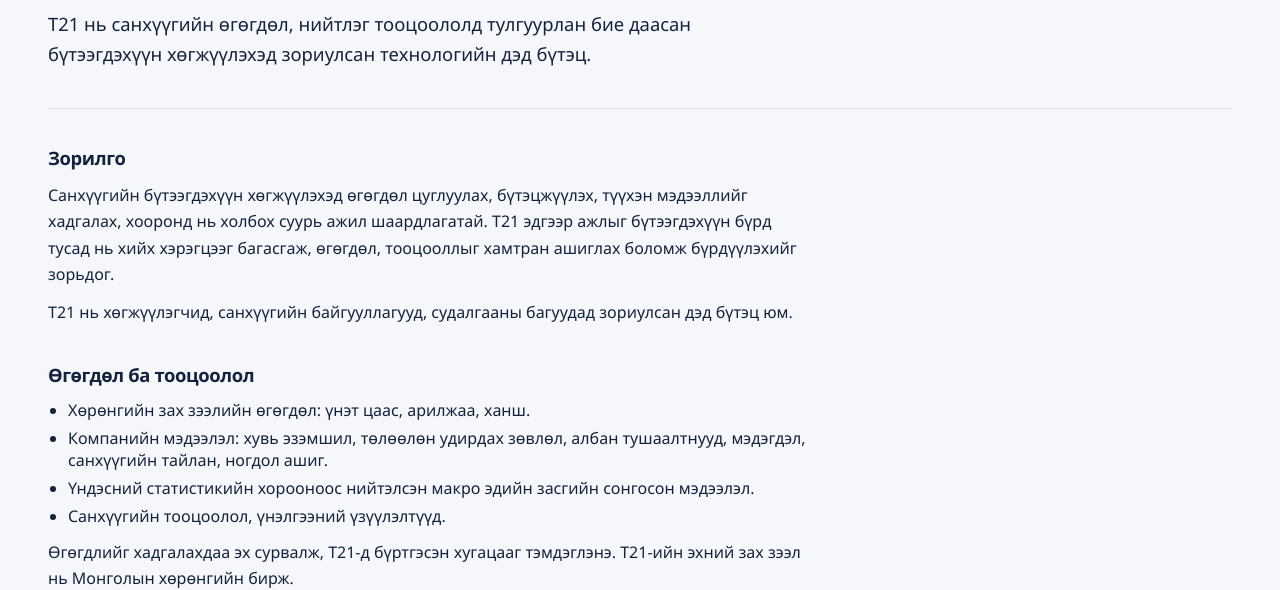
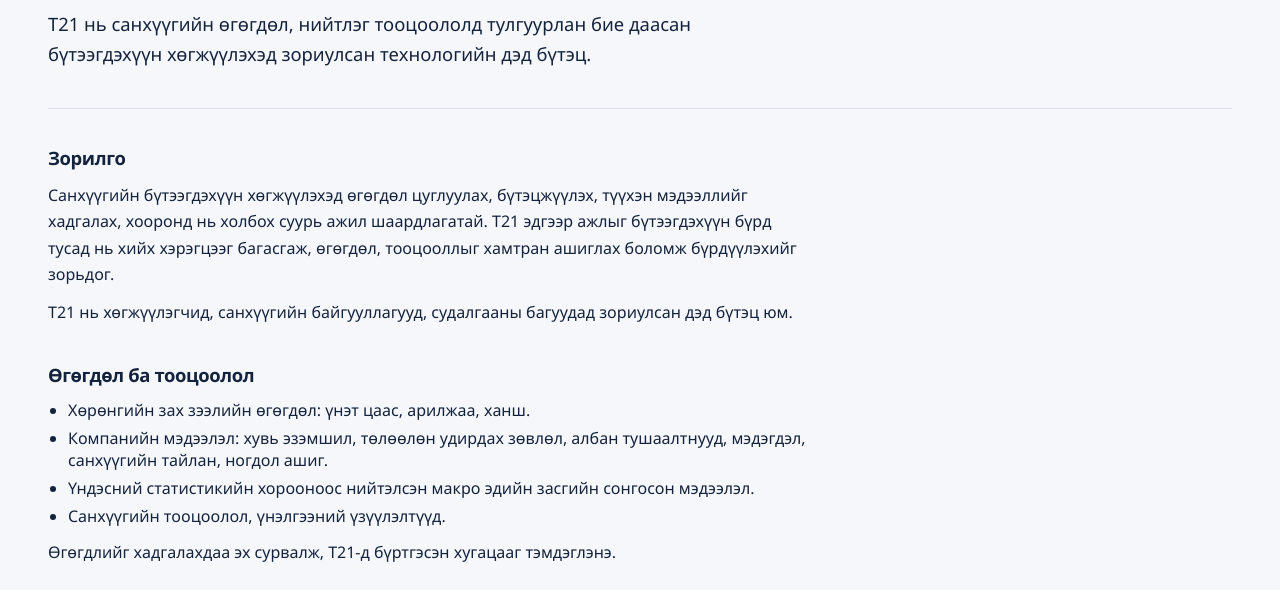
Before and after one commit to bilguuntulga66llc-oss/t21-ecosystem, a plain HTML site: page about/index.html in a window 1280 px wide. Shown: the part 217-807 px from the top of the page. Drawn offline with Linux system fonts and the light colour scheme.

Commit message:
Release 0.8.1

```diff
--- a/about/index.html
+++ b/about/index.html
@@ -4,7 +4,7 @@
   <main id="main" tabindex="-1"><section class="page-intro"><div class="intro-line"><h1>T21-ийн тухай</h1></div><p class="about-identity">T21 нь санхүүгийн өгөгдөл, нийтлэг тооцоололд тулгуурлан бие даасан бүтээгдэхүүн хөгжүүлэхэд зориулсан технологийн дэд бүтэц.</p></section>
   <div class="about">
   <section aria-labelledby="purpose-title"><h2 id="purpose-title">Зорилго</h2><p>Санхүүгийн бүтээгдэхүүн хөгжүүлэхэд өгөгдөл цуглуулах, бүтэцжүүлэх, түүхэн мэдээллийг хадгалах, хооронд нь холбох суурь ажил шаардлагатай. T21 эдгээр ажлыг бүтээгдэхүүн бүрд тусад нь хийх хэрэгцээг багасгаж, өгөгдөл, тооцооллыг хамтран ашиглах боломж бүрдүүлэхийг зорьдог.</p><p>T21 нь хөгжүүлэгчид, санхүүгийн байгууллагууд, судалгааны багуудад зориулсан дэд бүтэц юм.</p></section>
-  <section aria-labelledby="data-title"><h2 id="data-title">Өгөгдөл ба тооцоолол</h2><ul class="facts"><li>Хөрөнгийн зах зээлийн өгөгдөл: үнэт цаас, арилжаа, ханш.</li><li>Компанийн мэдээлэл: хувь эзэмшил, төлөөлөн удирдах зөвлөл, албан тушаалтнууд, мэдэгдэл, санхүүгийн тайлан, ногдол ашиг.</li><li>Үндэсний статистикийн хорооноос нийтэлсэн макро эдийн засгийн сонгосон мэдээлэл.</li><li>Санхүүгийн тооцоолол, үнэлгээний үзүүлэлтүүд.</li></ul><p>Өгөгдлийг хадгалахдаа эх сурвалж, T21-д бүртгэсэн хугацааг тэмдэглэнэ. T21-ийн эхний зах зээл нь Монголын хөрөнгийн бирж.</p></section>
+  <section aria-labelledby="data-title"><h2 id="data-title">Өгөгдөл ба тооцоолол</h2><ul class="facts"><li>Хөрөнгийн зах зээлийн өгөгдөл: үнэт цаас, арилжаа, ханш.</li><li>Компанийн мэдээлэл: хувь эзэмшил, төлөөлөн удирдах зөвлөл, албан тушаалтнууд, мэдэгдэл, санхүүгийн тайлан, ногдол ашиг.</li><li>Үндэсний статистикийн хорооноос нийтэлсэн макро эдийн засгийн сонгосон мэдээлэл.</li><li>Санхүүгийн тооцоолол, үнэлгээний үзүүлэлтүүд.</li></ul><p>Өгөгдлийг хадгалахдаа эх сурвалж, T21-д бүртгэсэн хугацааг тэмдэглэнэ.</p></section>
   <section aria-labelledby="parts-title"><h2 id="parts-title">Нэр ба үүрэг</h2><dl class="parts">
     <div><dt>T21</dt><dd>Санхүүгийн өгөгдөл, тооцоолол болон хөгжүүлэгчийн үйлчилгээг нэгтгэсэн дэд бүтэц.</dd></div>
     <div><dt>T21 Foundation</dt><dd>Санхүүгийн өгөгдөл, тооцооллын үндсэн систем. Өгөгдлийг эх сурвалжаас цуглуулж боловсруулан, API-аар дамжуулан хүргэнэ.</dd></div>
```
